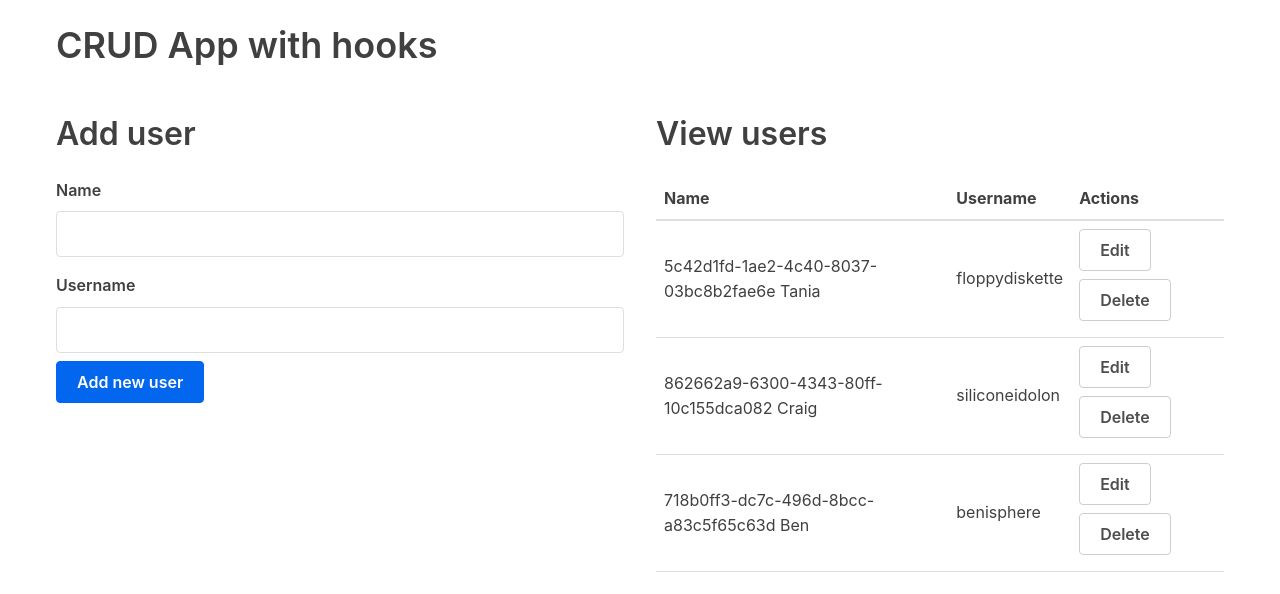
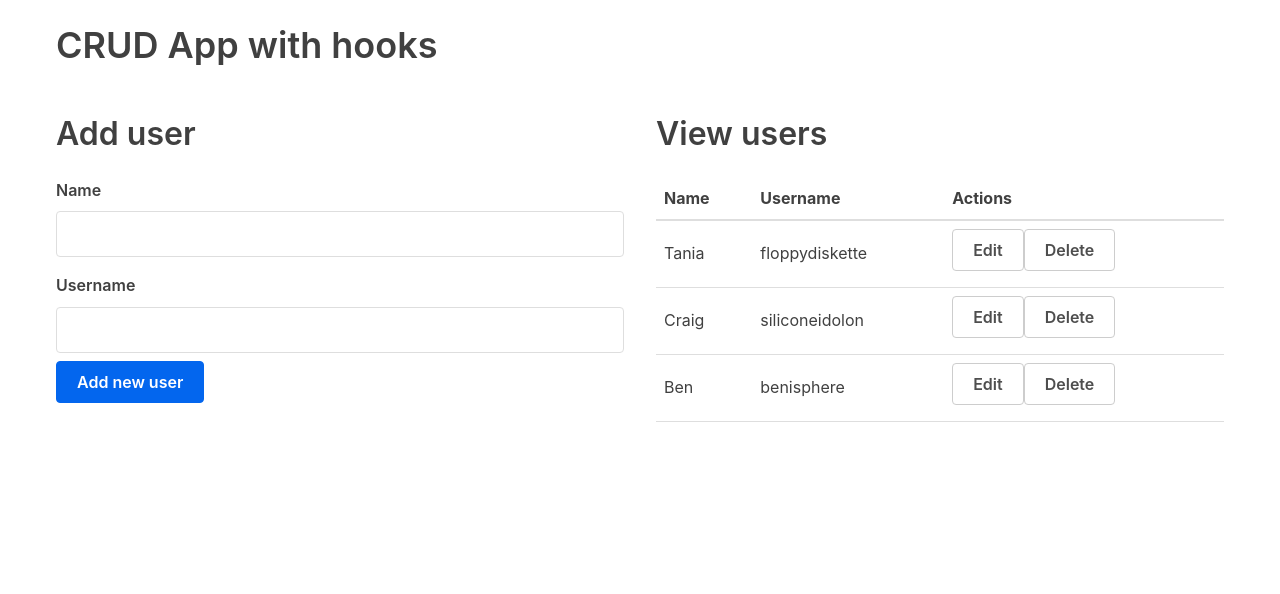
Before and after one commit to KaiserSov/Actividad-crudReact, a React (Create React App) app: page / in a window 1280 px wide. Shown: the top 594 px of the page. Built offline with nearby package versions, Linux system fonts and the light colour scheme.

Commit message:
Ya no se ve el id en la tabla de usuarios

```diff
--- a/src/components/EditUserForm.jsx
+++ b/src/components/EditUserForm.jsx
@@ -15,6 +15,7 @@ const EditUserForm = (props) => {
 
     const onSubmit = (data, e) => {
         console.log(data)
+
         data.id = props.currentUser.id
 
         props.updateUser(props.currentUser.id, data)
@@ -39,6 +40,7 @@ const EditUserForm = (props) => {
             <div>
                 {errors?.username?.message}
             </div>
+
             <button>Edit user</button>
         </form>
     );
--- a/src/components/userTable.jsx
+++ b/src/components/userTable.jsx
@@ -17,7 +17,7 @@ const UserTable = (props) => {
                 props.users.length > 0 ?
                 props.users.map(user => (
                     <tr key={user.id}>
-                        <td>{user.id} {user.name}</td>
+                        <td>{user.name}</td>
                         <td>{user.username}</td>
                         <td>
                         <button
```
